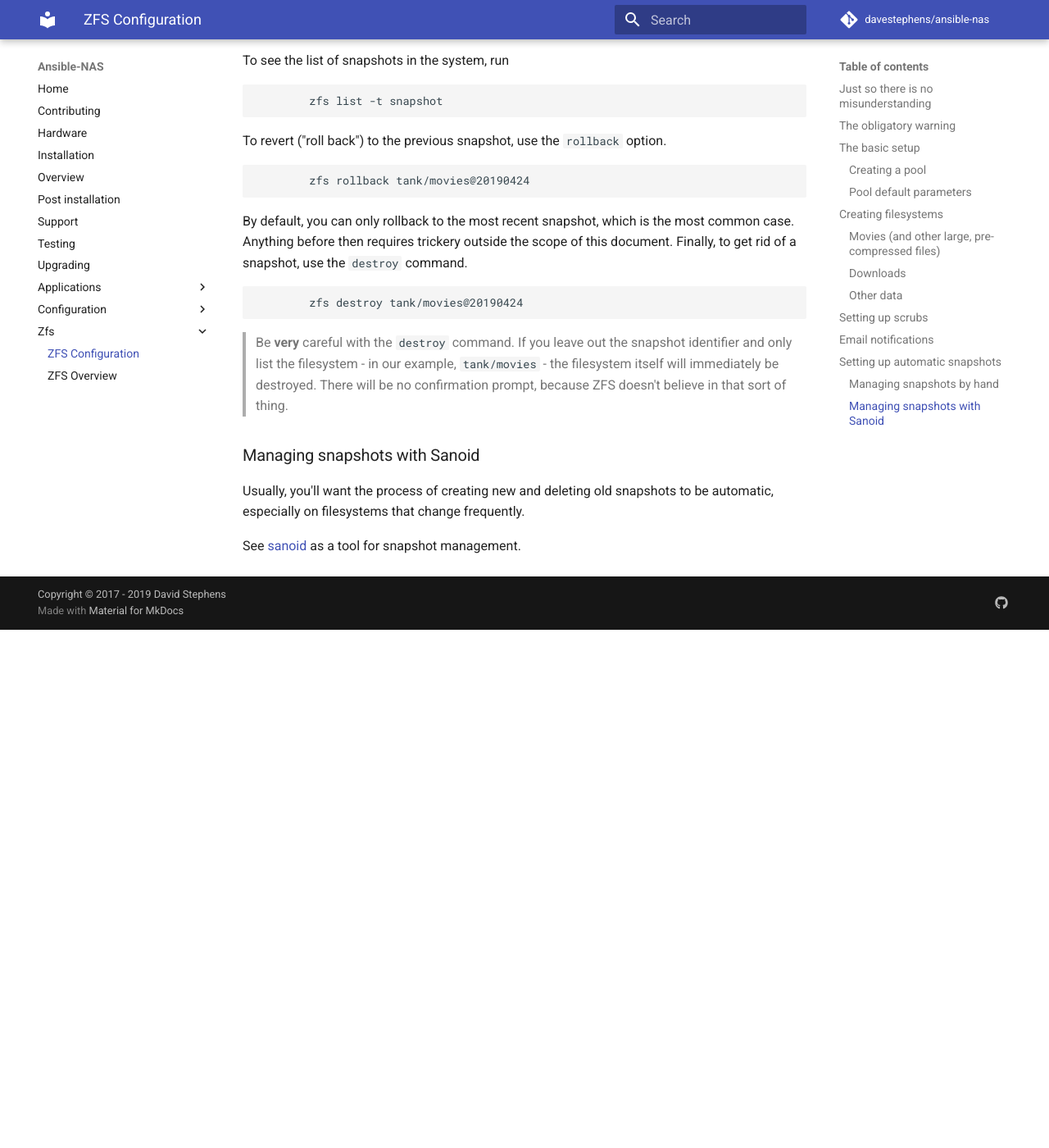
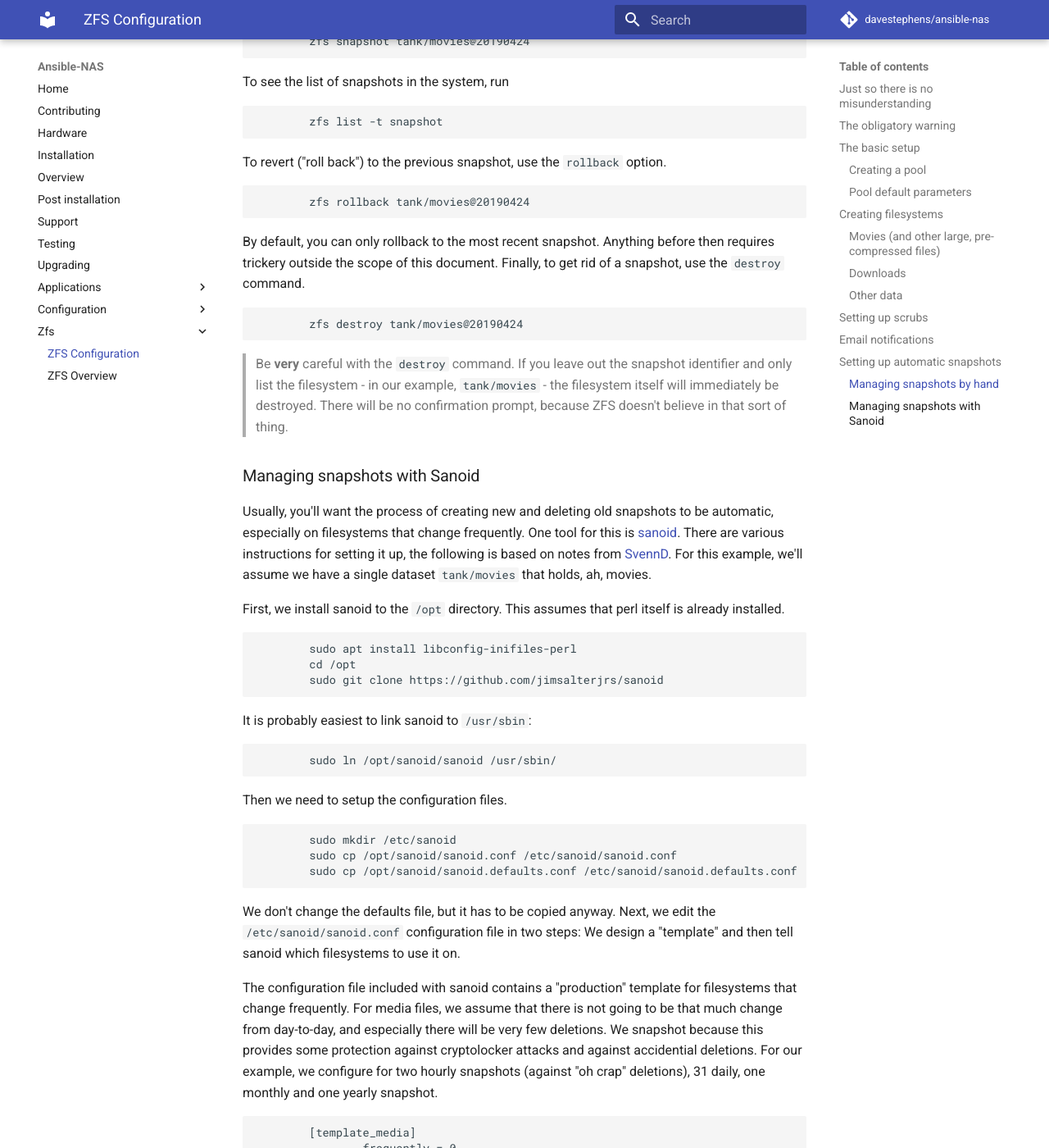
Before and after one commit to davestephens/ansible-nas, an MkDocs documentation site: the page built from docs/zfs/zfs_configuration.md, in a window 1280 px wide and 1400 px high, scrolled down 4740 px. Shown: the whole window at 82% size. Built offline with MkDocs 1.6.1 and Material for MkDocs 9.7.7, drawn with Linux system fonts in a browser that asks for light colours; comment, search, counter and statistics services are not loaded; before the commit the page ends 5508 px from its top, so only the background shows below that; some of the changed text lies outside the part shown.

Commit message:
Added sanoid examples

````diff
--- a/docs/zfs/zfs_configuration.md
+++ b/docs/zfs/zfs_configuration.md
@@ -228,10 +228,10 @@ test the setup by manually starting a scrub with `sudo zpool scrub tank`.
 ## Setting up automatic snapshots
 
 Snapshots create a "frozen" version of a filesystem, providing a safe copy of
-the contents. Correctly configured, they provide very good protection against
+the contents. Correctly configured, they provide good protection against
 accidential deletion and certain types of attacks such as ransomware. On
-copy-on-write (COW) filesystems such as ZFS, they are cheap to create. It is
-very rare that you _won't_ want snapshots.
+copy-on-write (COW) filesystems such as ZFS, they are cheap and fast to create.
+It is very rare that you _won't_ want snapshots.
 
 > Snapshots do not replace the need for backups. Nothing replaces the need for
 > backups except more backups.
@@ -240,9 +240,9 @@ very rare that you _won't_ want snapshots.
 ### Managing snapshots by hand
 
 If you have data in a filesystem that never or very rarely changes, it might be
-easiest to manage snapshots by hand. Use the `snapshot` command with the
-name of the filesystem combined with an identifier separated by the `@` sign.
-Traditionally, this is the date of the snapshot.
+easiest to just manage snapshots by hand after every major change. Use the
+`snapshot` command with the name of the filesystem combined with an identifier
+separated by the `@` sign. Traditionally, this is the date of the snapshot.
 
 ```
         zfs snapshot tank/movies@20190424
@@ -260,9 +260,9 @@ To revert ("roll back") to the previous snapshot, use the `rollback` option.
         zfs rollback tank/movies@20190424
 ```
 
-By default, you can only rollback to the most recent snapshot, which is the most
-common case. Anything before then requires trickery outside the scope of this
-document. Finally, to get rid of a snapshot, use the `destroy` command.
+By default, you can only rollback to the most recent snapshot. Anything before
+then requires trickery outside the scope of this document. Finally, to get rid
+of a snapshot, use the `destroy` command.
 
 ```
         zfs destroy tank/movies@20190424
@@ -277,7 +277,87 @@ document. Finally, to get rid of a snapshot, use the `destroy` command.
 ### Managing snapshots with Sanoid
 
 Usually, you'll want the process of creating new and deleting old snapshots to
-be automatic, especially on filesystems that change frequently.
+be automatic, especially on filesystems that change frequently. One tool for
+this is [sanoid](https://github.com/jimsalterjrs/sanoid/). There are various
+instructions for setting it up, the following is based on notes from
+[SvennD](https://www.svennd.be/zfs-snapshots-of-proxmox-using-sanoid/). For this
+example, we'll assume we have a single dataset `tank/movies` that holds, ah,
+movies.
 
-See [sanoid](https://github.com/jimsalterjrs/sanoid/) as a tool for snapshot
-management.
+First, we install sanoid to the `/opt` directory. This assumes that perl itself
+is already installed.
+
+```
+        sudo apt install libconfig-inifiles-perl
+        cd /opt
+        sudo git clone https://github.com/jimsalterjrs/sanoid
+```
+
+It is probably easiest to link sanoid to `/usr/sbin`:
+
+```
+        sudo ln /opt/sanoid/sanoid /usr/sbin/
+```
+
+Then we need to setup the configuration files.
+
+```
+        sudo mkdir /etc/sanoid
+        sudo cp /opt/sanoid/sanoid.conf /etc/sanoid/sanoid.conf
+        sudo cp /opt/sanoid/sanoid.defaults.conf /etc/sanoid/sanoid.defaults.conf
+```
+
+We don't change the defaults file, but it has to be copied anyway. Next, we edit
+the `/etc/sanoid/sanoid.conf` configuration file in two steps: We design a
+"template" and then tell sanoid which filesystems to use it on.
+
+The configuration file included with sanoid contains a "production" template for
+filesystems that change frequently. For media files, we assume that there is not
+going to be that much change from day-to-day, and especially there will be very
+few deletions. We snapshot because this provides some protection against
+cryptolocker attacks and against accidential deletions. For our example, we
+configure for two hourly snapshots (against "oh crap" deletions), 31 daily, one
+monthly and one yearly snapshot.
+
+```
+        [template_media]
+                frequently = 0
+                hourly = 2
+                daily = 31
+                monthly = 1
+                yearly = 1
+                autosnap = yes
+                autoprune = yes
+```
+
+The number of daily snapshots might seem high, but remember, if nothing has
+changed, a ZFS snapshot is basically free.
+
+Once we have an entry for the template, we assign it to the filesystem.
+
+```
+        [tank/movies]
+                use_template = media
+```
+
+Finally, we edit `/etc/crontab` to run sanoid every five minutes:
+
+```
+        */5 * * * * root /usr/sbin/sanoid --cron
+```
+
+After five minutes, you should see the first snapshots (use `zfs list -t
+snapshot` again). The list will look something like this:
+
+```
+NAME                                                USED  AVAIL  REFER  MOUNTPOINT
+tank/movies@autosnap_2019-05-17_13:55:01_yearly      0B      -  1,53G  -
+tank/movies@autosnap_2019-05-17_13:55:01_monthly     0B      -  1,53G  -
+tank/movies@autosnap_2019-05-17_13:55:01_daily       0B      -  1,53G  -
+```
+
+Note that the snapshots use no bytes, because we haven't changed anything.
+
+This is a very simple use of sanoid. Other functions include running scripts
+before and after snapshots, and setups to help with backups. See the included
+configuration files for examples.
````
